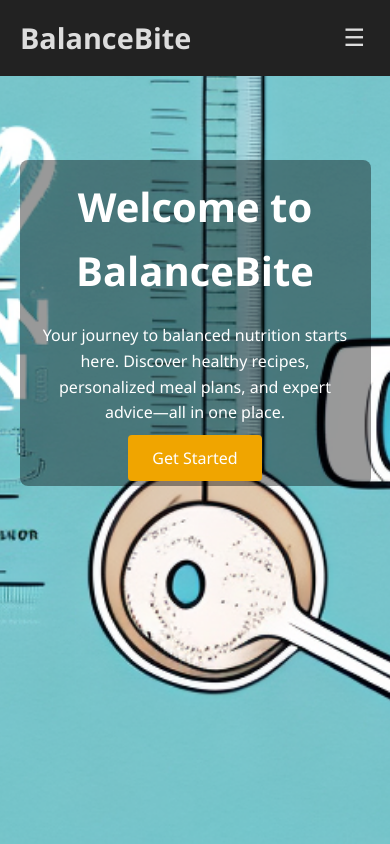
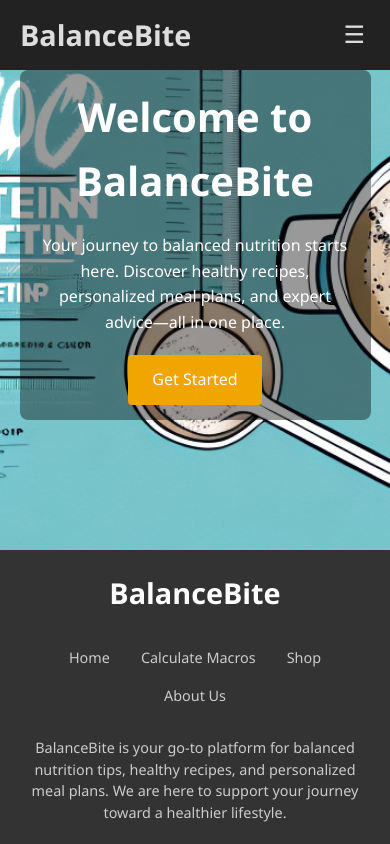
Before and after one commit to ankit001299/BalanceBiteFront, a React (Vite) app: page / in a window 390 px wide. Shown: the top 844 px of the page. Built offline with nearby package versions, Linux system fonts and the light colour scheme.

Commit message:
Initial commit

```diff
--- a/src/App.jsx
+++ b/src/App.jsx
@@ -2,6 +2,7 @@ import React, { lazy, Suspense, useState, useEffect } from "react";
 import { BrowserRouter, Routes, Route } from "react-router-dom";
 import { CartProvider } from "./Components/CartContext";
 import "./index.css";
+import Navbar from "./Components/Navbar";
 
 // Loading component with proper styling
 const LoadingFallback = () => (
@@ -35,6 +36,8 @@ function App() {
     <CartProvider>
       <div className={`app-container ${isLoaded ? 'loaded' : 'loading'}`}>
         <BrowserRouter>
+          <Navbar />
+          <div className="page-wrapper">
             <Suspense fallback={<LoadingFallback />}>
               <Routes>
                 <Route path="results" element={<Results />} />
@@ -51,6 +54,7 @@ function App() {
                 <Route path="/profile" element={<Profile />} />
               </Routes>
             </Suspense>
+          </div>
         </BrowserRouter>
       </div>
     </CartProvider>
--- a/src/Components/Home.jsx
+++ b/src/Components/Home.jsx
@@ -1,17 +1,14 @@
-
 import React, { useState, useEffect } from "react";
 import { Link, useNavigate } from "react-router-dom";
 import { toast, ToastContainer } from "react-toastify";
 import "react-toastify/dist/ReactToastify.css";
 import "../css/home.css";
 import scoop from "../images/scoop.jpg";
-import Navbar from "../Components/Navbar"; // ✅ Imported Navbar
 
 const Home = () => {
   const [isLoggedIn, setIsLoggedIn] = useState(!!localStorage.getItem("token"));
   const navigate = useNavigate();
 
-  // ✅ Detect login/logout changes
   useEffect(() => {
     const handleStorageChange = () => {
       setIsLoggedIn(!!localStorage.getItem("token"));
@@ -23,7 +20,6 @@ const Home = () => {
     };
   }, []);
 
-  // ✅ Logout with toast & navigate after toast closes
   const handleLogout = () => {
     localStorage.removeItem("token");
     setIsLoggedIn(false);
@@ -36,18 +32,12 @@ const Home = () => {
 
   return (
     <div className="homepage">
-      {/* ✅ Toast Notifications */}
       <ToastContainer position="top-right" autoClose={2000} />
 
-      {/* ✅ Header Section */}
       <header
         className="header"
         style={{ background: `url(${scoop}) no-repeat center center/cover` }}
       >
-        {/* ✅ Replaced hardcoded nav with imported Navbar */}
-        <Navbar />
-
-        {/* ✅ Header Content */}
         <div className="header-content">
           <h1>Welcome to BalanceBite</h1>
           <p>
@@ -55,14 +45,12 @@ const Home = () => {
             recipes, personalized meal plans, and expert advice—all in one place.
           </p>
 
-          {/* ✅ Conditionally navigate to macro or signup */}
           <Link to={isLoggedIn ? "/macro" : "/signup"} className="btn">
             Get Started
           </Link>
         </div>
       </header>
 
-      {/* ✅ Footer Section */}
       <footer className="footer">
         <div className="footer-content">
           <div className="footer-logo">
--- a/src/Components/Navbar.jsx
+++ b/src/Components/Navbar.jsx
@@ -8,34 +8,54 @@ const Navbar = () => {
   const navigate = useNavigate();
   const location = useLocation();
 
-  // Check if token exists in localStorage and set isLoggedIn state accordingly
   useEffect(() => {
     const token = localStorage.getItem("token");
-    console.log("Token in localStorage:", token); // Debugging step
     setIsLoggedIn(!!token);
   }, [location]);
 
-  console.log("isLoggedIn state:", isLoggedIn); // Debugging step
+  useEffect(() => {
+    // Close mobile menu when route changes
+    setIsMobileMenuOpen(false);
+  }, [location.pathname]);
+
+  // Add event listener for window resize
+  useEffect(() => {
+    const handleResize = () => {
+      if (window.innerWidth > 768) {
+        setIsMobileMenuOpen(false);
+      }
+    };
+
+    window.addEventListener('resize', handleResize);
+    return () => window.removeEventListener('resize', handleResize);
+  }, []);
 
   const handleLogout = () => {
     localStorage.removeItem("token");
     setIsLoggedIn(false);
     setIsMobileMenuOpen(false);
-    navigate("/"); // Redirect to home after logout
+    navigate("/");
   };
 
   const toggleMobileMenu = () => {
     setIsMobileMenuOpen(!isMobileMenuOpen);
+    // Prevent body scroll when menu is open
+    document.body.style.overflow = !isMobileMenuOpen ? 'hidden' : 'visible';
   };
 
   const handleNavLinkClick = () => {
     setIsMobileMenuOpen(false);
+    document.body.style.overflow = 'visible';
   };
 
   return (
     <nav className="navbar">
       <div className="logo">BalanceBite</div>
-      <button className="mobile-menu-btn" onClick={toggleMobileMenu}>
+      <button
+        className="mobile-menu-btn"
+        onClick={toggleMobileMenu}
+        aria-label={isMobileMenuOpen ? "Close menu" : "Open menu"}
+      >
         {isMobileMenuOpen ? "✕" : "☰"}
       </button>
       <ul className={`nav-links ${isMobileMenuOpen ? 'active' : ''}`}>
@@ -48,7 +68,7 @@ const Navbar = () => {
           <>
             <li><Link to="/Profile" className="profile-btn" onClick={handleNavLinkClick}>View Profile</Link></li>
             <li>
-              <button onClick={handleLogout} className="logout-button">
+              <button onClick={() => { handleLogout(); handleNavLinkClick(); }} className="logout-button">
                 Logout
               </button>
             </li>
--- a/src/css/home.css
+++ b/src/css/home.css
@@ -7,49 +7,20 @@
 
 .homepage {
     font-family: 'Segoe UI', Tahoma, Geneva, Verdana, sans-serif;
+    min-height: 100vh;
+    display: flex;
+    flex-direction: column;
 }
 
 /* Header Section */
 .header {
     position: relative;
-    min-height: 100vh;
+    flex: 1;
     color: #fff;
+    display: flex;
+    flex-direction: column;
+    margin-top: -60px; /* Offset the page-wrapper padding */
 }
-
-  /* Navbar Styles */
-  .navbar {
-    position: relative;
-    z-index: 2;
-    display: flex;
-    justify-content: space-between;
-    align-items: center;
-    padding: 20px 50px;
-    background-color: #222; /* Optional: Slightly darken the navbar background */
-}
-
-.logo {
-    font-size: 1.8rem;
-    font-weight: bold;
-    color: #ddd; /* Slightly darker shade */
-}
-
-.nav-links {
-    list-style: none;
-    display: flex;
-    gap: 20px;
-}
-
-.nav-links li a {
-    text-decoration: none;
-    color: #ddd; /* Darker than pure white for a softer effect */
-    font-size: 1rem;
-    transition: color 0.3s ease;
-}
-
-.nav-links li a:hover {
-    color: #c68400; /* Darker orange for better visibility */
-}
-
 
 .login-btn {
     background: #f0a500;
@@ -72,7 +43,7 @@
     background: rgba(0, 0, 0, 0.4);
     border-radius: 8px;
     max-width: 800px;
-    margin: 20vh auto 0;
+    margin: 25vh auto 0;
 }
 
 .header-content h1 {
@@ -94,6 +65,7 @@
     border-radius: 4px;
     font-size: 1rem;
     transition: background 0.3s ease;
+    display: inline-block;
 }
 
 .btn:hover {
@@ -221,7 +193,7 @@
 @media screen and (min-width: 769px) and (max-width: 1024px) {
     .header-content {
         width: 80%;
-      margin: 15vh auto 0;
+        margin: 12vh auto 0;
     }
 
     .header-content h1 {
@@ -234,7 +206,7 @@
     }
 }
 
-  /* Ensure buttons are touch-friendly on mobile */
+/* Ensure buttons are touch-friendly */
 @media (hover: none) {
     .btn,
     .login-btn {
--- a/src/css/navbar.css
+++ b/src/css/navbar.css
@@ -1,17 +1,26 @@
 .navbar {
-    position: relative;
-    z-index: 2;
+    position: fixed;
+    z-index: 1000;
     display: flex;
     justify-content: space-between;
     align-items: center;
-    padding: 20px 50px;
-    background-color: #222; /* Optional: Slightly darken the navbar background */
+    padding: 15px 50px;
+    background-color: #222;
+    width: 100%;
+    top: 0;
+    left: 0;
+}
+
+/* Add a wrapper class for page content */
+.page-wrapper {
+    padding-top: 60px; /* Height of navbar */
 }
 
 .logo {
     font-size: 1.8rem;
     font-weight: bold;
-    color: #ddd; /* Slightly darker shade */
+    color: #ddd;
+    z-index: 1001;
 }
 
 .nav-links {
@@ -22,14 +31,15 @@
 
 .nav-links li a {
     text-decoration: none;
-    color: #ddd; /* Darker than pure white for a softer effect */
+    color: #ddd;
     font-size: 1rem;
     transition: color 0.3s ease;
 }
 
 .nav-links li a:hover {
-    color: #c68400; /* Darker orange for better visibility */
+    color: #c68400;
 }
+
 /* Logout Button */
 .logout-button {
     background: none;
@@ -39,6 +49,7 @@
     cursor: pointer;
     text-decoration: underline;
 }
+
 .logout-button:hover {
     color: #ccc;
 }
@@ -52,12 +63,17 @@
     font-size: 1.5rem;
     cursor: pointer;
     padding: 5px;
+    z-index: 1001;
 }
 
 /* Responsive styles */
 @media screen and (max-width: 768px) {
     .navbar {
-    padding: 15px 20px;
+        padding: 12px 20px;
+    }
+
+    .page-wrapper {
+        padding-top: 50px; /* Reduced navbar height on mobile */
     }
 
     .mobile-menu-btn {
@@ -66,14 +82,16 @@
 
     .nav-links {
         display: none;
-    position: absolute;
-    top: 100%;
+        position: fixed;
+        top: 0;
         left: 0;
         right: 0;
+        bottom: 0;
         flex-direction: column;
-    background-color: #222;
-    padding: 20px;
+        background-color: rgba(34, 34, 34, 0.95);
+        padding: 70px 20px 20px;
         gap: 15px;
+        z-index: 999;
     }
 
     .nav-links.active {
@@ -88,11 +106,18 @@
     .nav-links li a {
         display: block;
         padding: 10px;
+        font-size: 1.2rem;
     }
 
     .logout-button {
         width: 100%;
         padding: 10px;
+        font-size: 1.2rem;
+    }
+
+    /* Add margin to the main content to prevent overlap */
+    .header-content {
+        margin-top: 80px !important;
     }
 }
 
```
Lines whose indentation alone changed are shown as unchanged.
